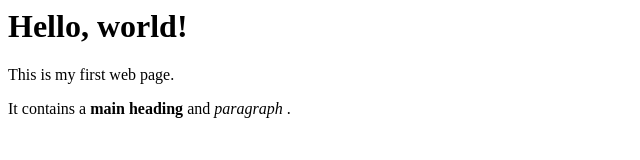
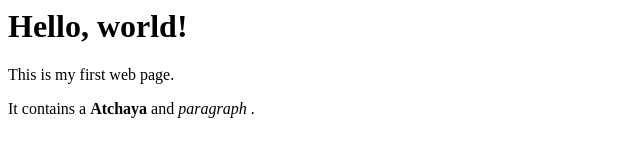
Before and after one commit to Atchayara/DockerCompose, a plain HTML site: page index.html in a window 1280 px wide. Shown: the full height of the page, 0-640 px from the left. Drawn offline with Linux system fonts and the light colour scheme.

Commit message:
Update index.html

```diff
--- a/index.html
+++ b/index.html
@@ -6,7 +6,7 @@
         <h1>Hello, world!</h1>
         <p>This is my first web page.</p>
         <p>It contains a
-             <strong>main heading</strong> and <em> paragraph </em>.
+             <strong>Atchaya</strong> and <em> paragraph </em>.
         </p>
     </body>
 </html>
```
